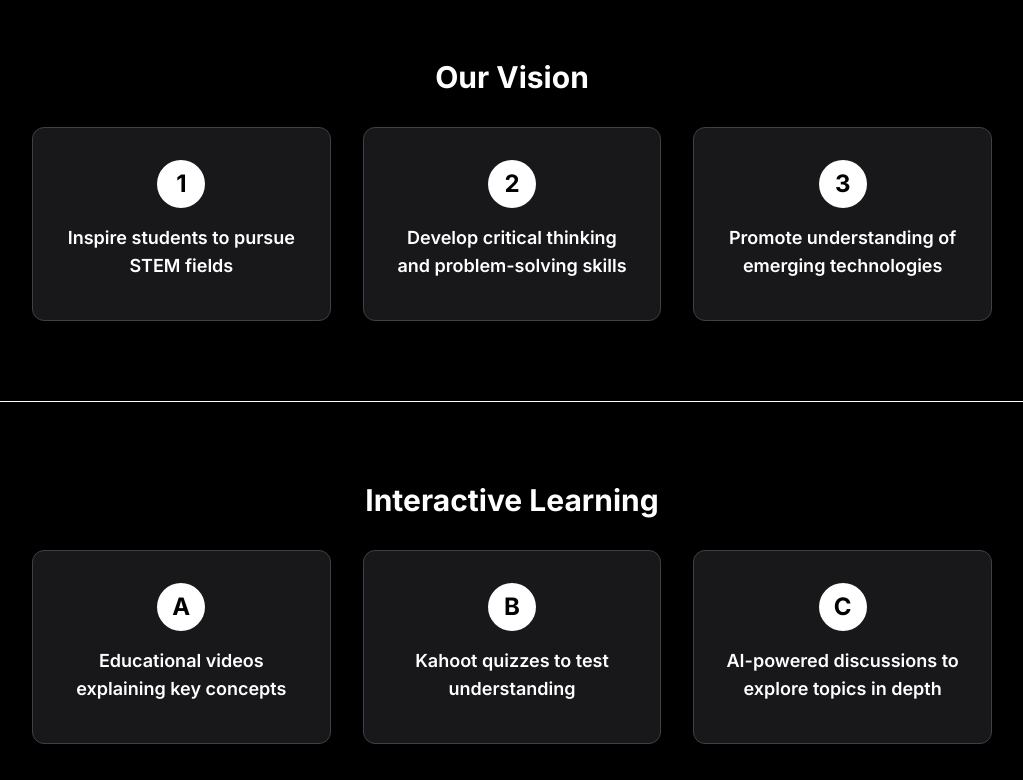
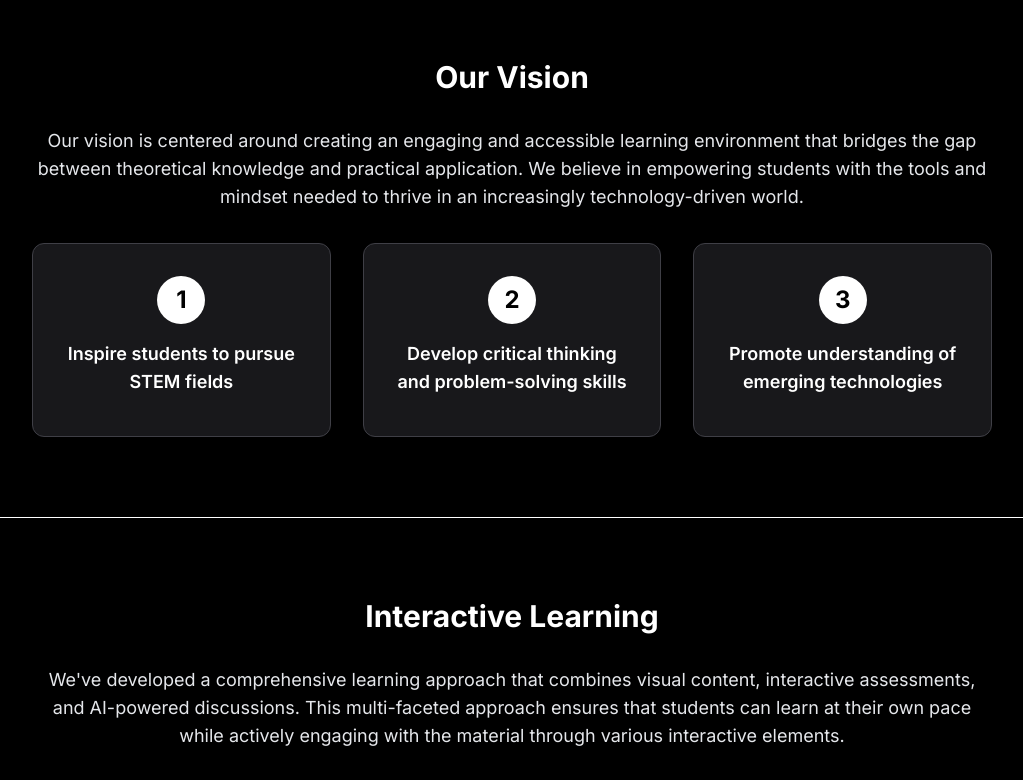
Before and after one commit to masaoIsh/Vid-Web, a Next.js app: page /about in a window 1280 px wide. Shown: the part 820-1600 px from the top of the page, without its empty margins (128-1151 px from the left). Built offline with nearby package versions, Linux system fonts and the light colour scheme.

Commit message:
feat: add descriptive paragraphs to About page sections

```diff
--- a/src/app/about/page.tsx
+++ b/src/app/about/page.tsx
@@ -92,6 +92,9 @@ export default function AboutPage() {
         <hr className="border-t border-white my-12" />
         <section className="mb-12 p-8">
           <h2 className="text-2xl md:text-3xl font-bold text-white mb-8 text-center">Our Vision</h2>
+          <p className="text-base md:text-lg text-gray-200 leading-relaxed mb-8 text-center">
+            Our vision is centered around creating an engaging and accessible learning environment that bridges the gap between theoretical knowledge and practical application. We believe in empowering students with the tools and mindset needed to thrive in an increasingly technology-driven world.
+          </p>
           <div className="grid grid-cols-1 md:grid-cols-3 gap-8">
             <div className="bg-zinc-900 rounded-xl p-8 flex flex-col items-center text-center shadow border border-zinc-700">
               <div className="w-12 h-12 flex items-center justify-center rounded-full bg-white text-black text-2xl font-bold mb-4">1</div>
@@ -110,6 +113,9 @@ export default function AboutPage() {
         <hr className="border-t border-white my-12" />
         <section className="mb-12 p-8">
           <h2 className="text-2xl md:text-3xl font-bold text-white mb-8 text-center">Interactive Learning</h2>
+          <p className="text-base md:text-lg text-gray-200 leading-relaxed mb-8 text-center">
+            We've developed a comprehensive learning approach that combines visual content, interactive assessments, and AI-powered discussions. This multi-faceted approach ensures that students can learn at their own pace while actively engaging with the material through various interactive elements.
+          </p>
           <div className="grid grid-cols-1 md:grid-cols-3 gap-8">
             <div className="bg-zinc-900 rounded-xl p-8 flex flex-col items-center text-center shadow border border-zinc-700">
               <div className="w-12 h-12 flex items-center justify-center rounded-full bg-white text-black text-2xl font-bold mb-4">A</div>
```
